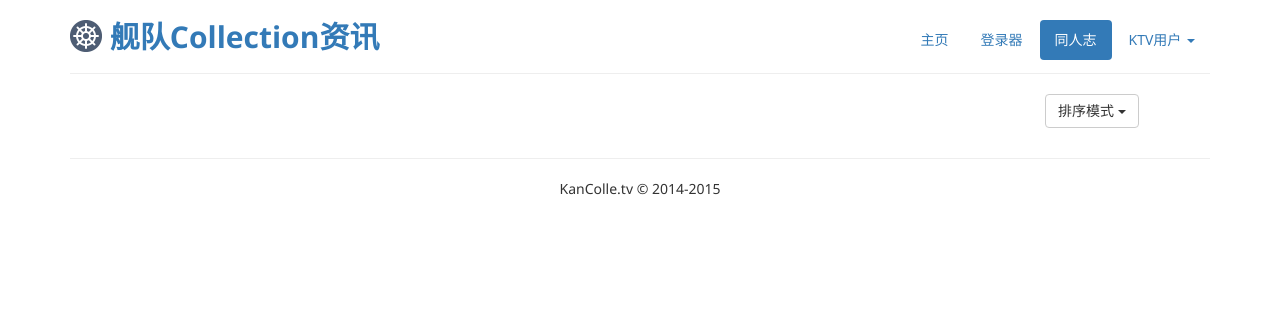
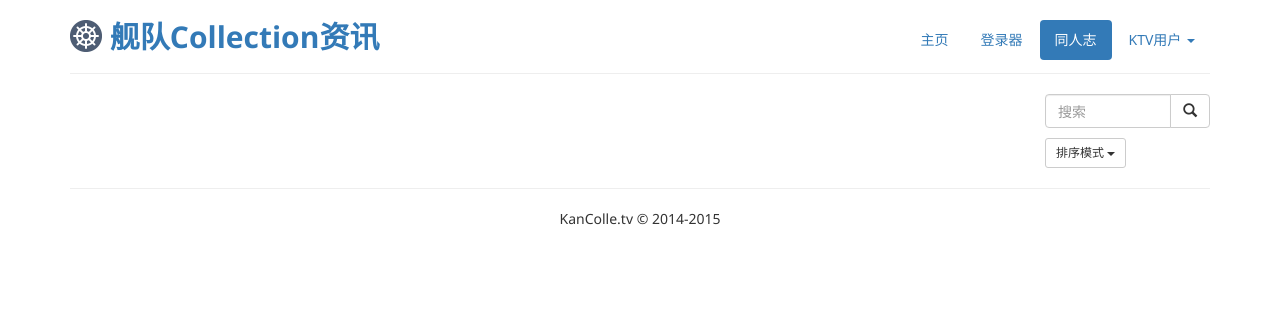
Before and after one commit to zigoni/KanColle.tv, a Django app: page /doujin/ in a window 1280 px wide. Shown: the top 334 px of the page. Run offline with Django 3.2, Linux system fonts and the light colour scheme; data that the repository does not hold is empty; some libraries are stand-ins or nearby versions.

Commit message:
实现同人漫画搜索功能

```diff
--- a/kc/kc_base/static/css/kancolle.css
+++ b/kc/kc_base/static/css/kancolle.css
@@ -100,6 +100,6 @@ ul.narrow_padding_left {
   padding-left: 10px;
 }
 
-#doujin-filter div {
+#doujin-search {
   margin-bottom: 10px;
 }
--- a/kc/kc_doujin/templates/kc_doujin/list.html
+++ b/kc/kc_doujin/templates/kc_doujin/list.html
@@ -13,9 +13,19 @@
     {% endfor %}
   </div>
   <div class="col-md-2">
+    <div id="doujin-search">
+      <form class="form" role="search" action="{% url 'kc-doujin-search' %}" id="search_form">
+      <div class="input-group">
+        <input type="text" class="form-control" placeholder="搜索" name="q" id="q">
+        <div class="input-group-btn">
+          <button class="btn btn-default" type="submit"><i class="glyphicon glyphicon-search"></i></button>
+        </div>
+      </div>
+      </form>
+    </div>
     <div id="doujin-filter">
       <div class="btn-group">
-        <button type="button" class="btn btn-default dropdown-toggle" data-toggle="dropdown">排序模式 <span class="caret"></span></button>
+        <button type="button" class="btn btn-sm btn-default dropdown-toggle" data-toggle="dropdown">排序模式 <span class="caret"></span></button>
         <ul class="dropdown-menu" role="menu">
           <li><a href="{% url 'kc-doujin-order' 'time' %}">按上传时间</a></li>
           <li><a href="{% url 'kc-doujin-order' 'otime' %}">上传时间倒序</a></li>
@@ -23,8 +33,8 @@
         </ul>
       </div>
       {% if user.is_authenticated %}
-      <div class="btn-group">
-        <button type="button" class="btn btn-default dropdown-toggle" data-toggle="dropdown">内容过滤 <span class="caret"></span></button>
+      <div class="btn-group pull-right">
+        <button type="button" class="btn btn-sm btn-default dropdown-toggle" data-toggle="dropdown">内容过滤 <span class="caret"></span></button>
         <ul class="dropdown-menu" role="menu">
           <li><a href="{% url 'kc-doujin-filter' 'normal' %}">仅全年龄</a></li>
           <li><a href="{% url 'kc-doujin-filter' 'r18' %}">仅R-18</a></li>
@@ -44,4 +54,19 @@
   </div>
   {% endif %}
 </div>
+<script type="text/javascript">
+$(document).ready(function(){
+  $("#search_form").submit(function(event){
+    var q = $("#q");
+    if (q.val().length < 2) {
+      alert("请输入至少两个字符进行搜索");
+      event.preventDefault();
+      q.focus();
+    }
+    else {
+      return true;
+    }
+  });
+});
+</script>
 {% endblock %}
--- a/kc/kc_doujin/urls.py
+++ b/kc/kc_doujin/urls.py
@@ -9,6 +9,7 @@ urlpatterns = patterns('',
     url(r'^orderby/(time|otime|clicks)/$', 'kc_doujin.views.orderby', name='kc-doujin-order'),
     url(r'^cm(?P<pk>\d+)/$', KcComicDetail.as_view(), name='kc-doujin-detail'),
     #url(r'^cm(?P<pk>\d+)/fullscreen/$', KcComicDetail.as_view(), {'fullscreen': True}, name='kc-doujin-detail-fullscreen'),
+    url(r'^search/$', 'kc_doujin.views.search', name='kc-doujin-search'),
     url(r'^cm(?P<pk>\d+)/p(?P<page>\d+)/$', KcComicDetail.as_view(), name='kc-doujin-detail-page'),
     url(r'^upload/$', 'kc_doujin.mgt_views.upload', name='kc-doujin-upload'),
     url(r'^upload/receiver/', 'kc_doujin.mgt_views.upload_receiver', name='kc-doujin-upload-receiver'),
--- a/kc/kc_doujin/views.py
+++ b/kc/kc_doujin/views.py
@@ -1,6 +1,6 @@
 from django.views.generic import ListView, DetailView
 from django.contrib.auth.decorators import login_required
-from django.shortcuts import redirect
+from django.shortcuts import redirect, render
 from kc_doujin.models import KcComic
 from kc_doujin.config import KC_DOUJIN_ITEM_PER_PAGE
 
@@ -76,6 +76,7 @@ class KcComicDetail(DetailView):
         #    self.template_name = 'kc_doujin/detail_fullscreen.html'
         return context
 
+
 def orderby(request, order):
     request.session['doujin_order'] = order
     return redirect('kc-doujin')
@@ -85,3 +86,22 @@ def orderby(request, order):
 def filterby(request, qfilter):
     request.session['doujin_filter'] = qfilter
     return redirect('kc-doujin')
+
+
+@login_required
+def search(request):
+    q = request.GET.get('q', '')
+    if len(q) < 2:
+        context = {
+            'active': 'doujin',
+            'title': '搜索失败',
+            'message': '请至少输入两个字符进行搜索',
+        }
+        return render(request, 'warning.html', context)
+    else:
+        queryset = KcComic.objects.filter(title__contains=q)
+        context = {
+            'active': 'doujin',
+            'queryset': queryset,
+        }
+        return render(request, 'kc_doujin/search.html', context)
```
Also changed, not shown: kc/kc_doujin/templates/kc_doujin/search.html (added, +30 -0 lines).
